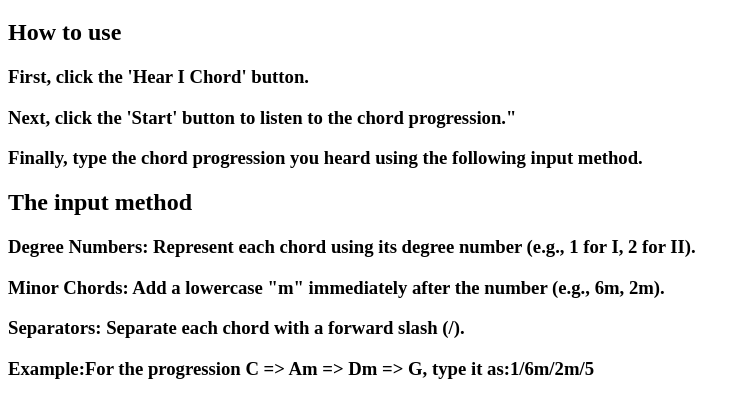
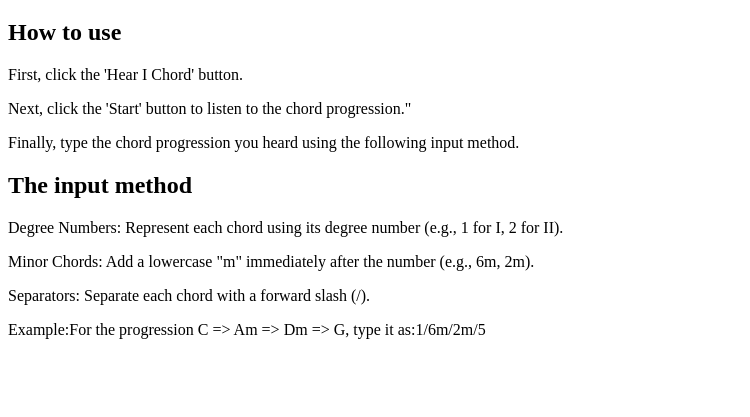
Before and after one commit to kanatch0714/Relative-pitch-training-Chord-progression, a plain HTML site: page index.html in a window 1280 px wide. Shown: the part 61-478 px from the top of the page, without its empty margins (0-750 px from the left). Drawn offline with Linux system fonts and the light colour scheme.

Commit message:
change h3 to p

```diff
--- a/index.html
+++ b/index.html
@@ -6,14 +6,14 @@
     <body>
         <h1>Relative pitch training-chord-progression</h1>
         <h2>How to use</h2>
-        <h3>First, click the 'Hear I Chord' button.</h3>
-        <h3>Next, click the 'Start' button to listen to the chord progression."</h3>
-        <h3>Finally, type the chord progression you heard using the following input method.</h3>
-        <h3></h3>
+        <p>First, click the 'Hear I Chord' button.</p>
+        <p>Next, click the 'Start' button to listen to the chord progression."</p>
+        <p>Finally, type the chord progression you heard using the following input method.</p>
+        <p></p>
         <h2>The input method</h2>
-        <h3>Degree Numbers: Represent each chord using its degree number (e.g., 1 for I, 2 for II).</h3>
-        <h3>Minor Chords: Add a lowercase "m" immediately after the number (e.g., 6m, 2m).</h3>
-        <h3>Separators: Separate each chord with a forward slash (/).</h3>
-        <h3>Example:For the progression C => Am => Dm => G, type it as:1/6m/2m/5</h3>
+        <p>Degree Numbers: Represent each chord using its degree number (e.g., 1 for I, 2 for II).</p>
+        <p>Minor Chords: Add a lowercase "m" immediately after the number (e.g., 6m, 2m).</p>
+        <p>Separators: Separate each chord with a forward slash (/).</p>
+        <p>Example:For the progression C => Am => Dm => G, type it as:1/6m/2m/5</p>
     </body>
 </html>
```
